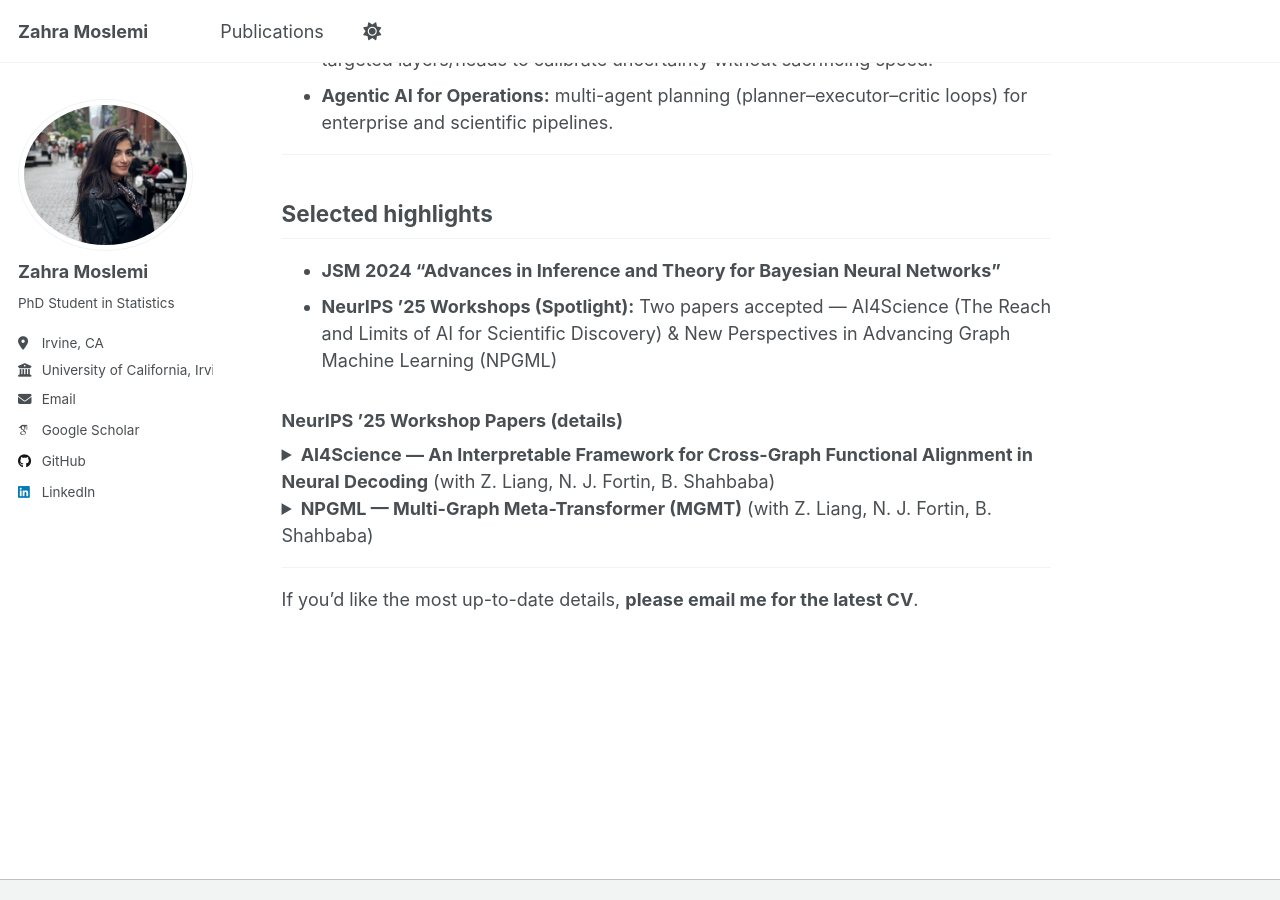
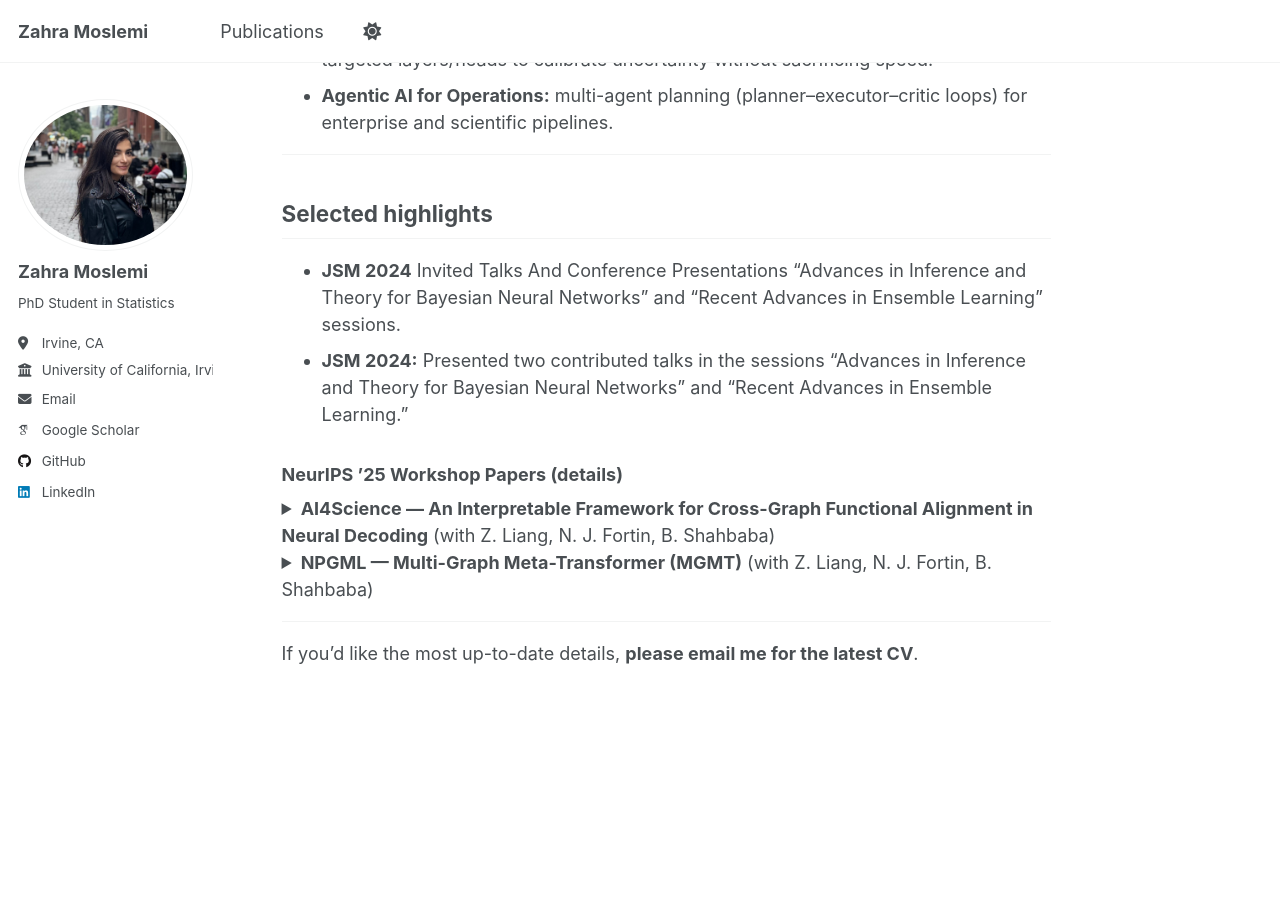
Before and after one commit to zahraMoslemi/zahraMoslemi.github.io, a Jekyll site: the page built from _pages/about.md, in a window 1280 px wide and 900 px high, scrolled down 865 px. Built offline with Jekyll 4.4.1, drawn with Linux system fonts in a browser that asks for light colours; some web fonts are replaced; a script that is not in the unit is left out.

Commit message:
Update JSM 2024 presentation details in about.md

```diff
--- a/_pages/about.md
+++ b/_pages/about.md
@@ -32,8 +32,8 @@ My research interests are:
 ---
 
 ## Selected highlights
-- **JSM 2024 "Advances in Inference and Theory for Bayesian Neural Networks"**
-- **NeurIPS ’25 Workshops (Spotlight):** Two papers accepted — AI4Science (The Reach and Limits of AI for Scientific Discovery) & New Perspectives in Advancing Graph Machine Learning (NPGML)
+- **JSM 2024**  Invited Talks And Conference Presentations "Advances in Inference and Theory for Bayesian Neural Networks" and "Recent Advances in Ensemble Learning" sessions.
+- **JSM 2024:** Presented two contributed talks in the sessions “Advances in Inference and Theory for Bayesian Neural Networks” and “Recent Advances in Ensemble Learning.”
 
 ### NeurIPS ’25 Workshop Papers (details)
 <details>
```
